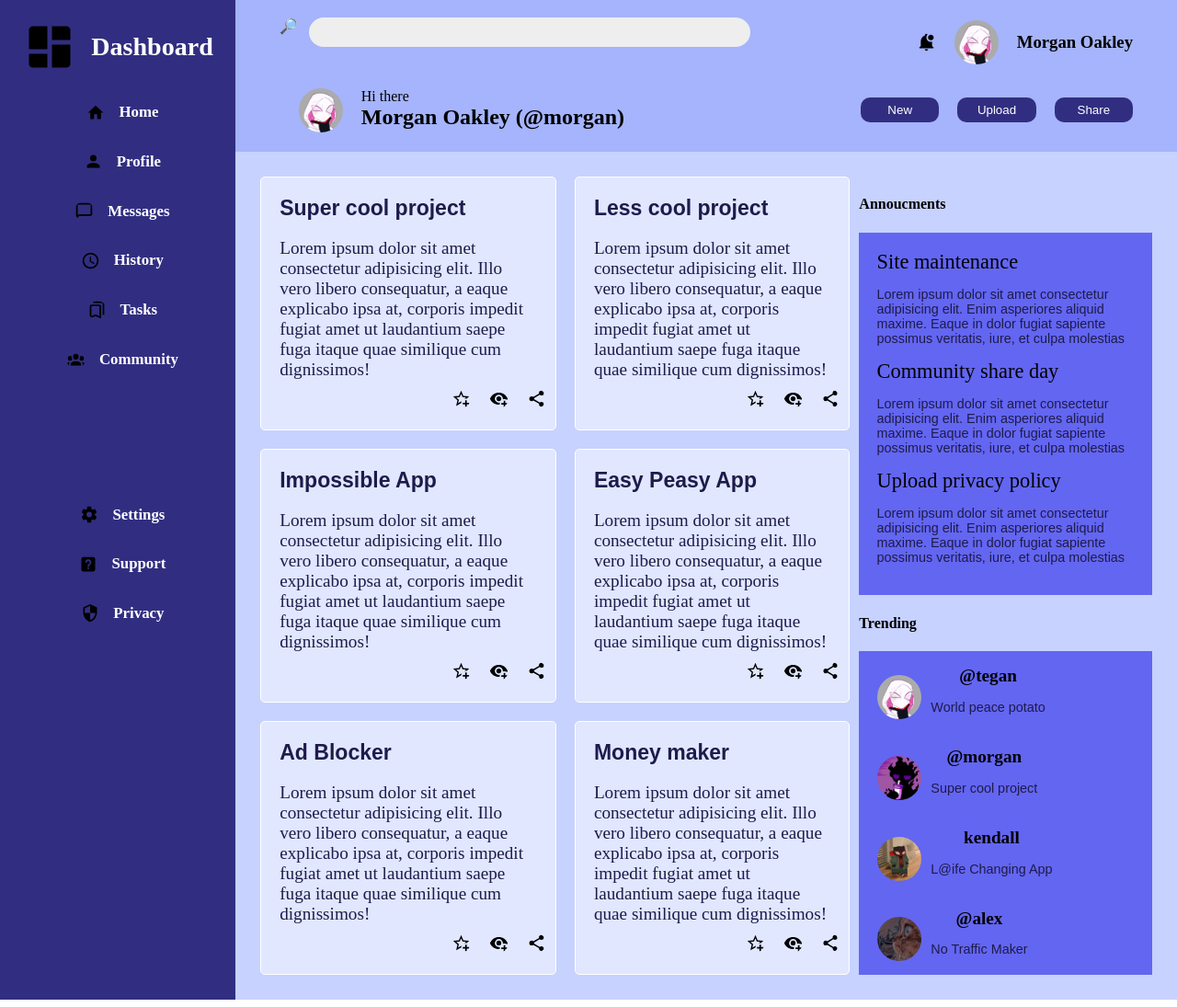
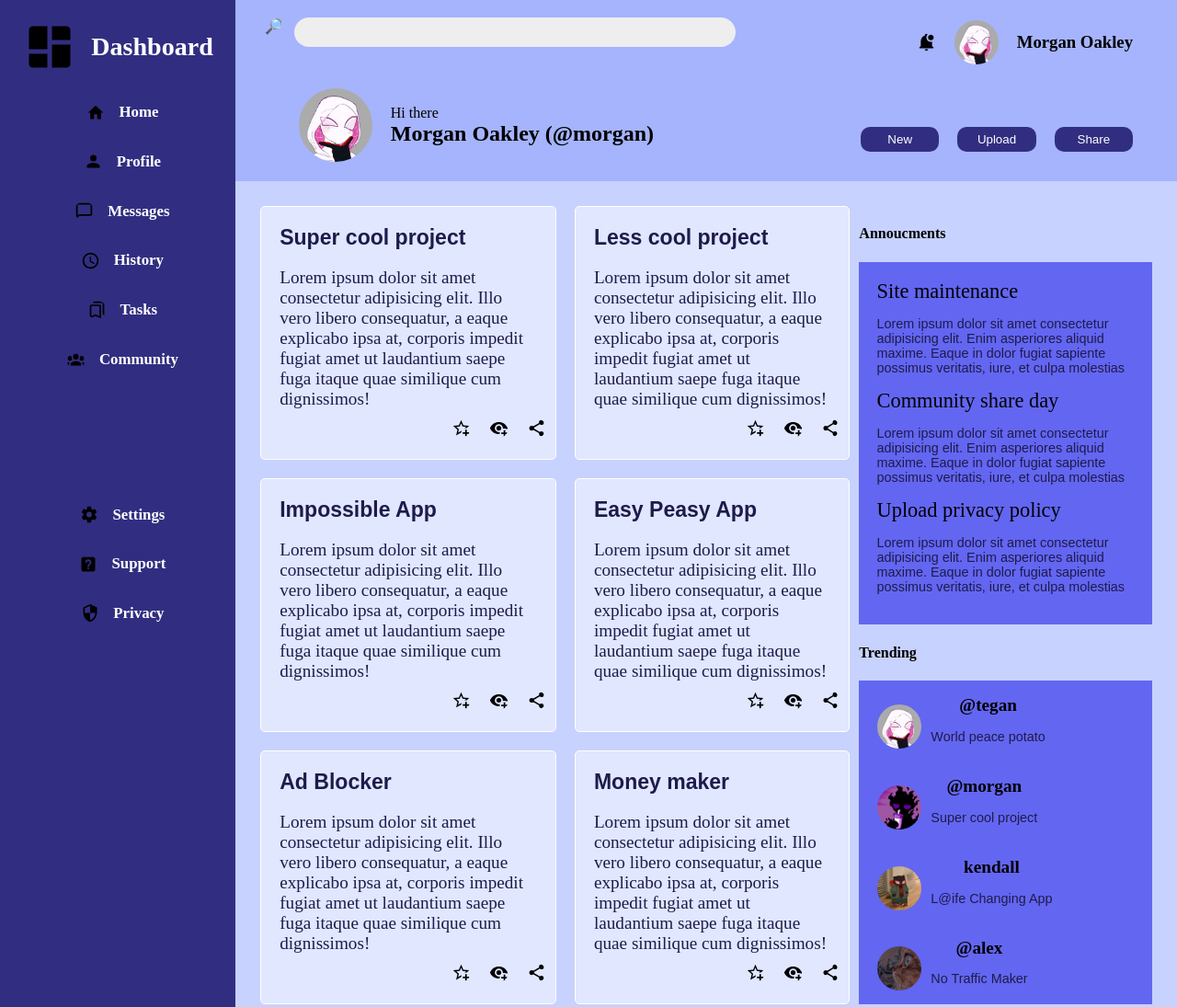
Before and after one commit to Youssef-001/admin-panel, a plain HTML site: page index.html in a window 1280 px wide. Shown: the top 1095 px of the page at 92% size. Drawn offline with Linux system fonts and the light colour scheme.

Commit message:
increase pfp size

```diff
--- a/style.css
+++ b/style.css
@@ -209,7 +209,7 @@ input, .main-header{
 
 .search{
     position: relative;
-    margin-left: 2em;
+    margin-left: 1em;
 
 }
 
@@ -288,8 +288,8 @@ button{
 }
 
 .main-header img{
-    width: 3em;
-    height:3em;
+    width: 5em;
+    height:5em;
     border-radius: 50% 50%;
 
 }
@@ -302,7 +302,7 @@ button{
 .main-header-text{
     display:flex;
     flex-direction: column;
-    justify-content: flex-start;
+    justify-content: center;
     align-items: flex-start;
     margin-left: 20px;
 
```
